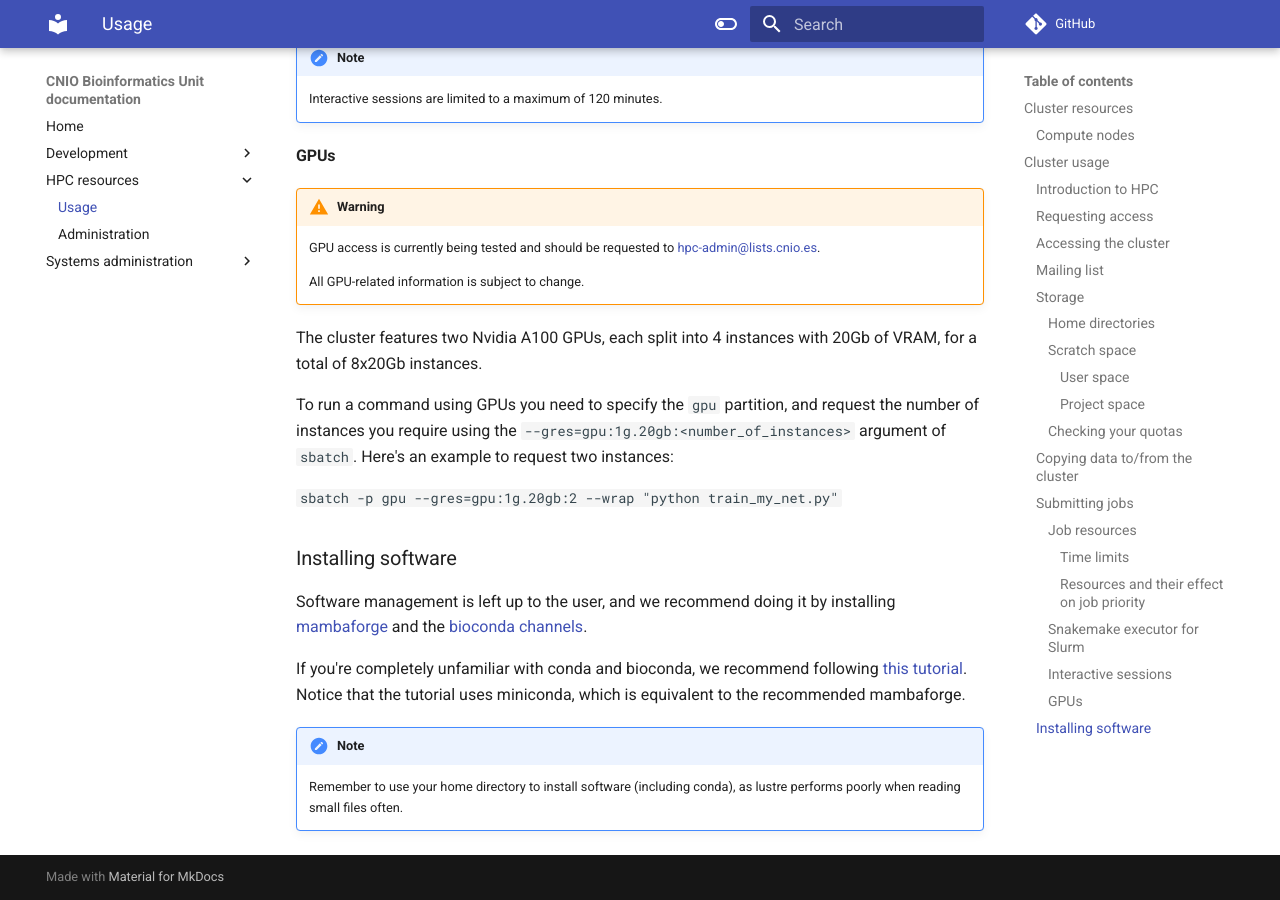
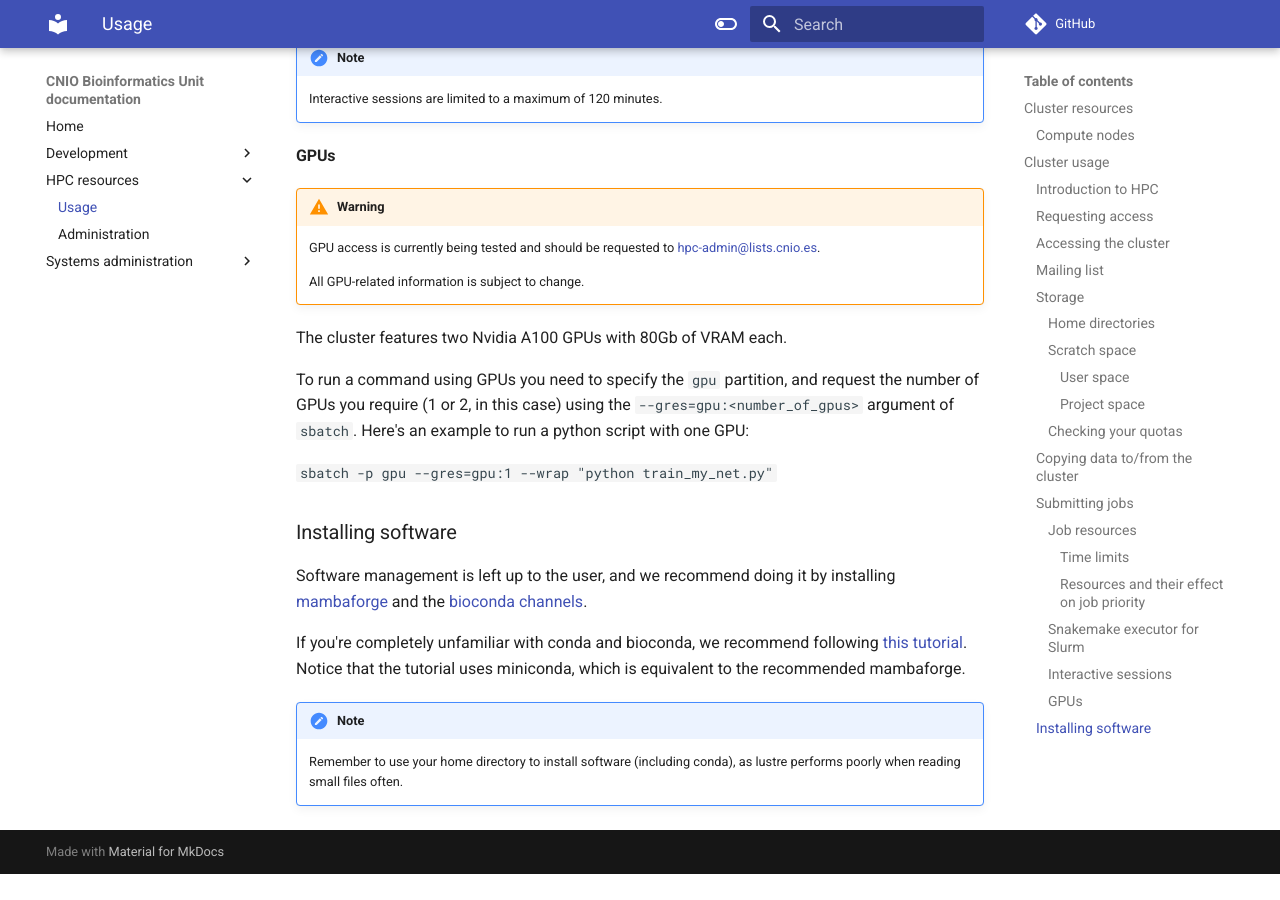
Before and after one commit to cnio-bu/cnio-bu.github.io, an MkDocs documentation site: the page built from docs/hpc/usage.md, in a window 1280 px wide and 900 px high, scrolled down 5033 px. Built offline with MkDocs 1.6.1 and Material for MkDocs 9.7.7, drawn with Linux system fonts in a browser that asks for light colours; comment, search, counter and statistics services are not loaded; after the commit the page ends 5907 px from its top, so only the background shows below that.

Commit message:
Remove MIG info from GPU section

```diff
--- a/docs/hpc/usage.md
+++ b/docs/hpc/usage.md
@@ -227,14 +227,14 @@ For example, to request a 2-hour session with 4Gb RAM and 2 CPUs, you would do:
 
     All GPU-related information is subject to change.
 
-The cluster features two Nvidia A100 GPUs, each split into 4 instances with 20Gb of VRAM, for a total of 8x20Gb instances.
+The cluster features two Nvidia A100 GPUs with 80Gb of VRAM each.
 
 To run a command using GPUs you need to specify the `gpu` partition, and request
-the number of instances you require using the
-`--gres=gpu:1g.20gb:<number_of_instances>` argument of `sbatch`. Here's an example
-to request two instances:
+the number of GPUs you require (1 or 2, in this case) using the
+`--gres=gpu:<number_of_gpus>` argument of `sbatch`. Here's an example
+to run a python script with one GPU:
 
-`sbatch -p gpu --gres=gpu:1g.20gb:2 --wrap "python train_my_net.py"`
+`sbatch -p gpu --gres=gpu:1 --wrap "python train_my_net.py"`
 
 ### Installing software
 
```
